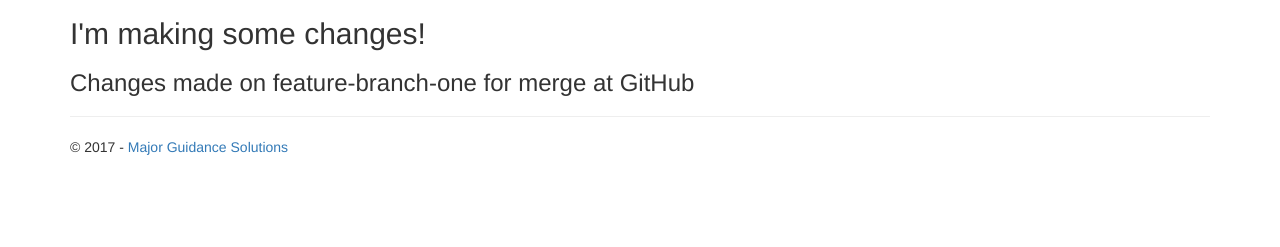
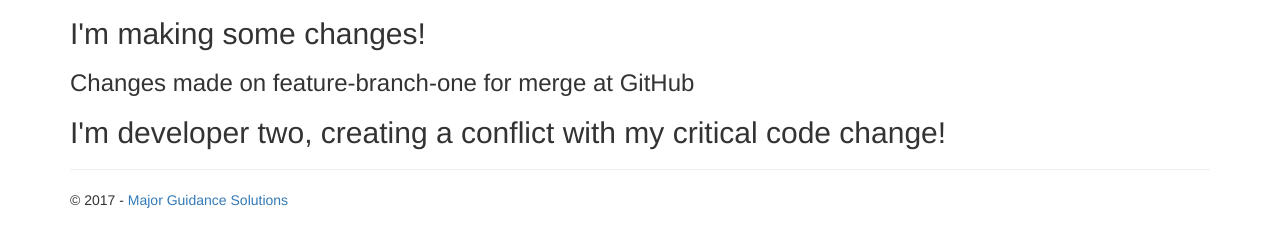
Before and after one commit to majorguidancesolutions/defaultweb_activity, a plain HTML site: page details.html in a window 1280 px wide. Shown: the part 103-350 px from the top of the page. Drawn offline with nearby package versions, Linux system fonts and the light colour scheme.

Commit message:
Developer two's critical code change!

```diff
--- a/details.html
+++ b/details.html
@@ -46,6 +46,8 @@
 
             <h2> I'm making some changes! </h2>
             <h3> Changes made on feature-branch-one for merge at GitHub</h3>
+
+            <h2> I'm developer two, creating a conflict with my critical code change!</h2>
             <hr />
             <footer>
                 <p>&copy; 2017 - <a href="http://www.majorguidancesolutions.com">Major Guidance Solutions</a></p>
```
